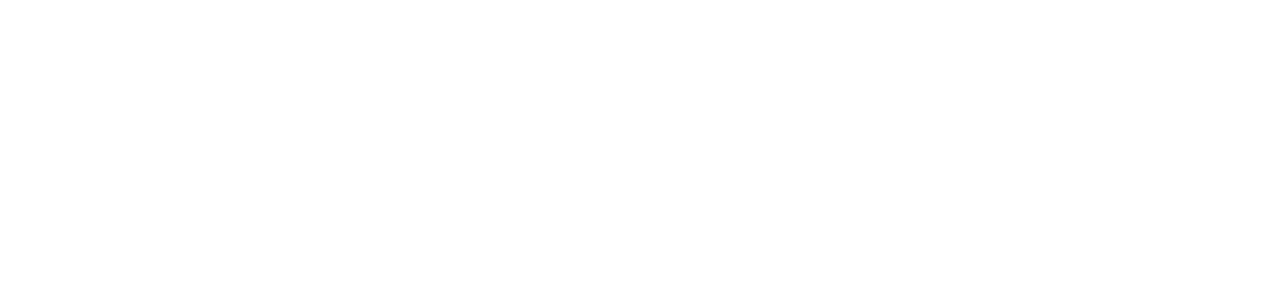
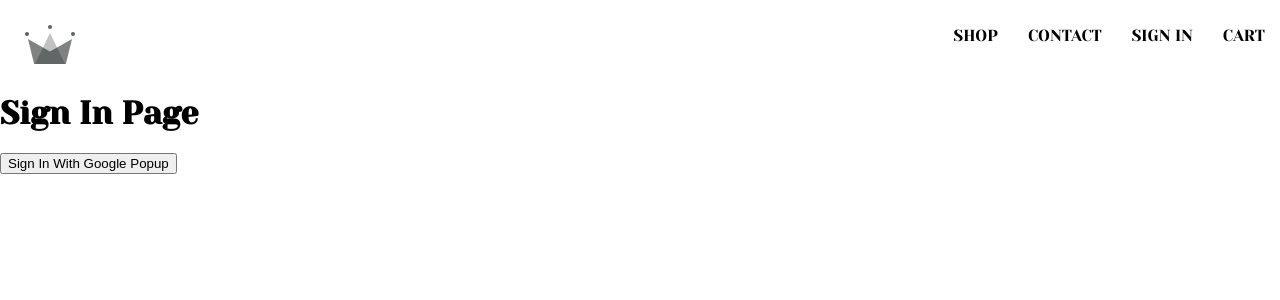
Before and after one commit to azitzow/CrownClothingApp, a React (Create React App) app: page /sign-in in a window 1280 px wide. Before the commit this address had no page. Shown: the top 300 px of the page. Built offline with nearby package versions, Linux system fonts and the light colour scheme.

Commit message:
signin with google popup added and firebase

```diff
--- a/package.json
+++ b/package.json
@@ -7,6 +7,7 @@
     "@testing-library/jest-dom": "^5.16.5",
     "@testing-library/react": "^13.4.0",
     "@testing-library/user-event": "^13.5.0",
+    "firebase": "^9.13.0",
     "react": "^18.2.0",
     "react-dom": "^18.2.0",
     "react-router-dom": "^6.0.0",
--- a/src/App.js
+++ b/src/App.js
@@ -1,6 +1,7 @@
 import { Routes, Route } from "react-router-dom";
 import { Home } from "./components/routes/home/home.component.jsx";
 import { Navigation } from "./components/routes/navigation/navigation.component.jsx";
+import { SignIn } from "./components/routes/sign-in/sign-in.component.jsx";
 
 export const App = () => {
   return (
@@ -8,6 +9,7 @@
         <Route path="/" element={<Navigation />} >
           <Route index element={<Home />} />
           <Route path="shop" element={<h1>Shop</h1>} />
+          <Route path="sign-in" element={<SignIn />} />
         </Route>
       </Routes>
     );
--- a/src/components/routes/home/home.component.jsx
+++ b/src/components/routes/home/home.component.jsx
@@ -32,6 +32,8 @@
   ];
 
   return (
-    <Directory categories={ categories } />
+    <div className="homepage">
+      <Directory categories={ categories } />
+    </div>
   );
 }
--- a/src/components/routes/navigation/navigation.component.jsx
+++ b/src/components/routes/navigation/navigation.component.jsx
@@ -17,7 +17,7 @@
           <Link className="nav-link" to="/contact">
             CONTACT
           </Link>
-          <Link className="nav-link" to="/signin">
+          <Link className="nav-link" to="/sign-in">
             SIGN IN
           </Link>
           <Link className="nav-link" to="/cart">
--- /dev/null
+++ b/src/components/routes/sign-in/sign-in.component.jsx
@@ -0,0 +1,15 @@
+import { signInWithGooglePopup } from "../../../utils/firebase/firebase.utils.js";
+
+export const SignIn = () => {
+  const logGoogleUser = async () => {
+    const response = await signInWithGooglePopup();
+    console.log(response);
+  };
+
+  return (
+    <div className="sign-in">
+      <h1>Sign In Page</h1>
+      <button onClick={logGoogleUser}>Sign In With Google Popup</button>
+    </div>
+  );
+};
--- /dev/null
+++ b/src/utils/firebase/firebase.utils.js
@@ -0,0 +1,31 @@
+// Import the functions you need from the SDKs you need
+import { initializeApp } from "firebase/app";
+import {
+  getAuth,
+  GoogleAuthProvider,
+  signInWithPopup,
+  signInWithRedirect
+ } from "firebase/auth";
+// TODO: Add SDKs for Firebase products that you want to use
+// https://firebase.google.com/docs/web/setup#available-libraries
+
+// Your web app's Firebase configuration
+const firebaseConfig = {
+  apiKey: "AIzaSyCkl3Dk23b-K2ySnJ3VyZ1-JoRfTJC2Lkw",
+  authDomain: "crown-clothing-db-5319f.firebaseapp.com",
+  projectId: "crown-clothing-db-5319f",
+  storageBucket: "crown-clothing-db-5319f.appspot.com",
+  messagingSenderId: "407479578607",
+  appId: "1:407479578607:web:6683b4df79470f14c9901a"
+};
+
+// Initialize Firebase
+const firebaseApp = initializeApp(firebaseConfig);
+
+const provider = new GoogleAuthProvider();
+
+provider.setCustomParameters({
+  prompt: 'select_account'
+ });
+
+export const signInWithGooglePopup = () => { signInWithPopup(getAuth(), provider) };
```
Also changed, not shown: 1 other file (tests, documents, lock files or other folders).
